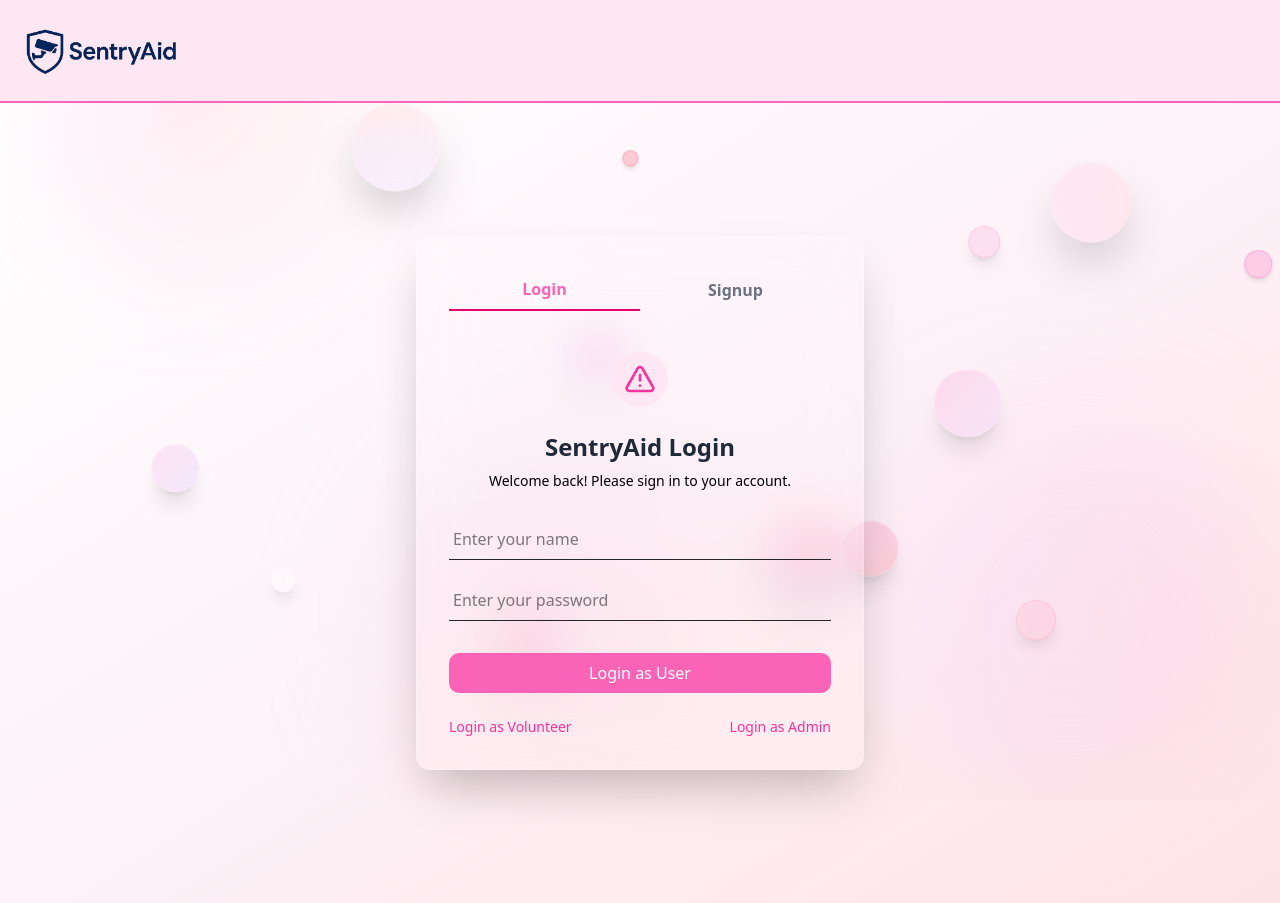
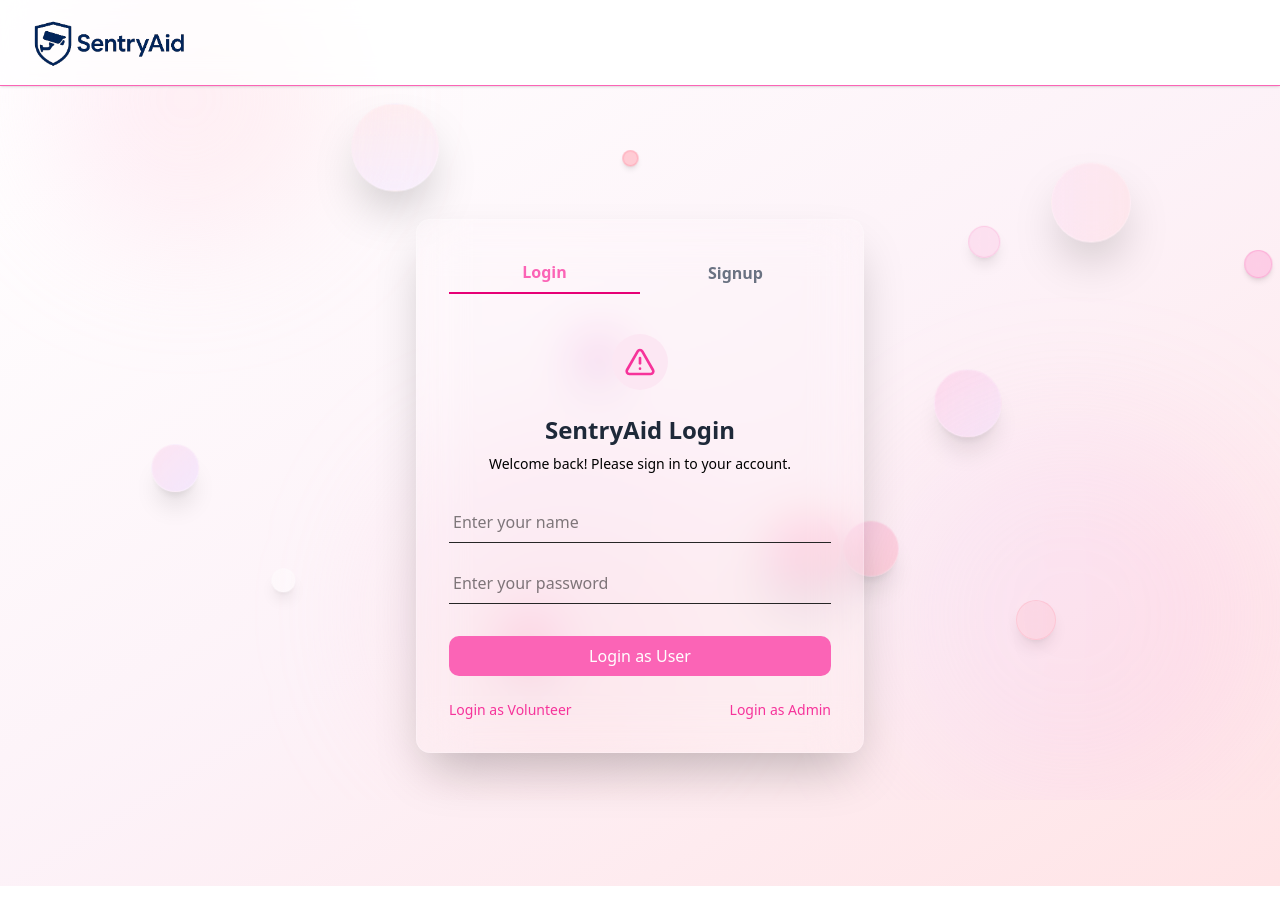
Before and after one commit to Erfan-Khan-Dhrubo/SentryAid, a React (Vite) app in the folder frontend/: page /usersLogin in a window 1280 px wide. Built offline with nearby package versions, Linux system fonts and the light colour scheme.

Commit message:
Update Navbar.jsx

```diff
--- a/frontend/src/Components/Common Components/Navbar.jsx
+++ b/frontend/src/Components/Common Components/Navbar.jsx
@@ -26,7 +26,7 @@ const Navbar = () => {
   };
 
   return (
-    <div className="sticky top-0 bg-pink-100 p-6 flex justify-between items-center border-b-2 border-pink-400 z-50">
+    <div className="sticky top-0 left-0 w-full flex justify-between items-center px-8 py-4 bg-white/70 backdrop-blur-md shadow-sm border-b border-pink-400 z-50">
       <NavLink to={"/"}>
         <motion.div className="flex items-center justify-center mr-3 heartbeat">
           <img className="w-38" src="../logo.png" alt="" />
```
